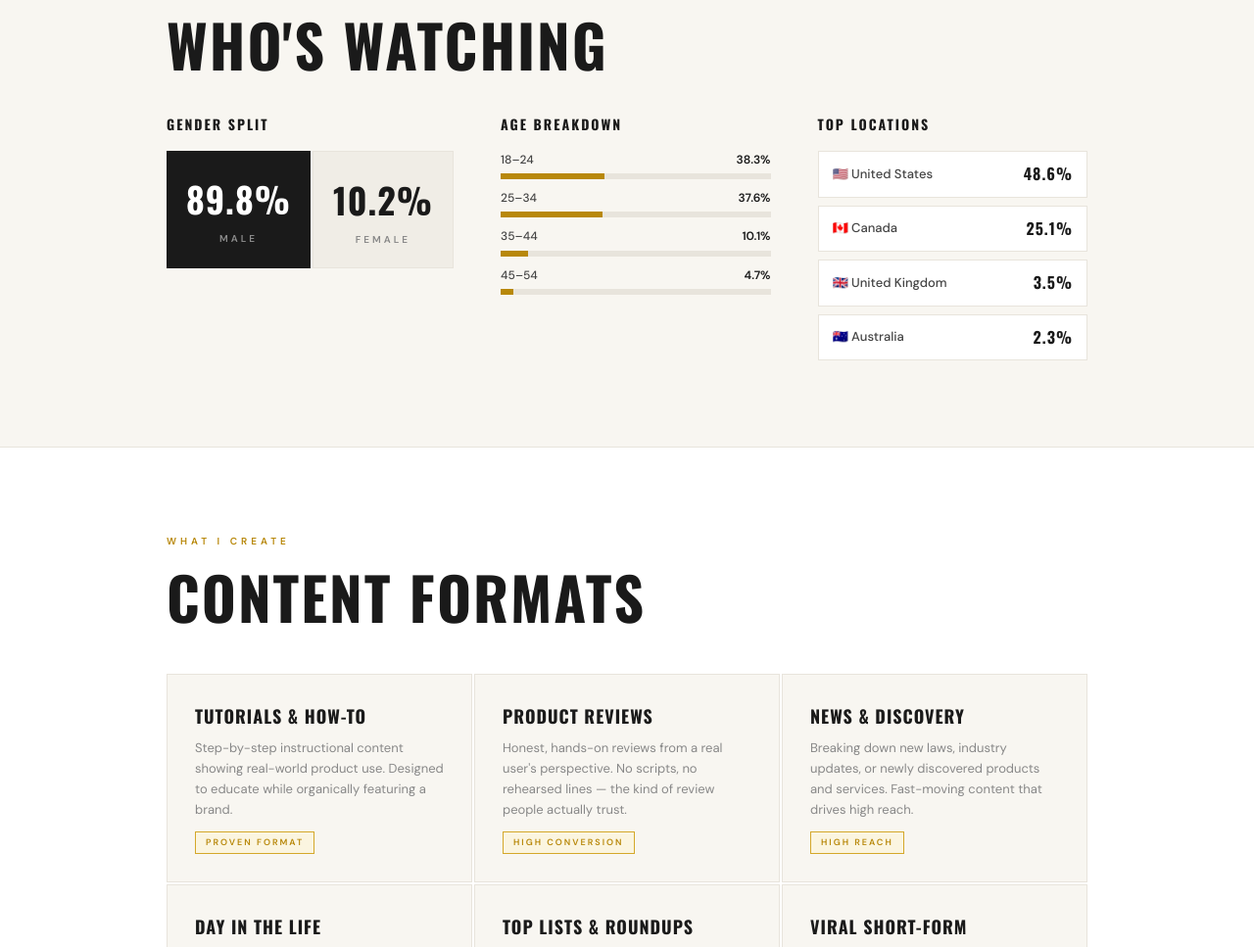
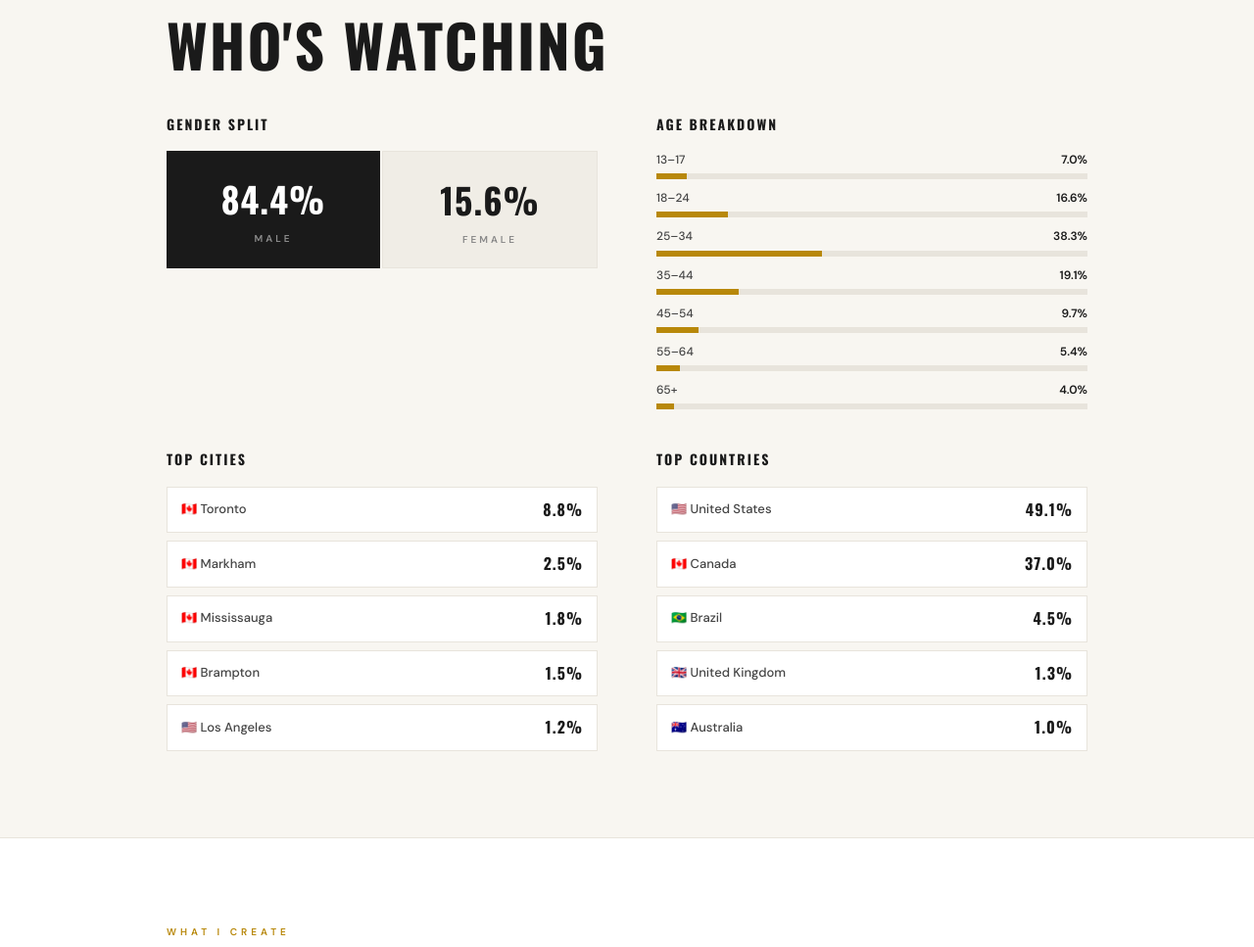
Before and after one commit to sons409/sons409, a plain HTML site: page index.html in a window 1280 px wide. Shown: the part 1267-2234 px from the top of the page at 98% size. Drawn offline with nearby package versions, Linux system fonts and the light colour scheme.

Commit message:
Add files via upload

```diff
--- a/index.html
+++ b/index.html
@@ -56,7 +56,7 @@
   /* DEMOGRAPHICS */
   .demo-section { background: var(--bg2); border-top: 1px solid var(--border); border-bottom: 1px solid var(--border); padding: 88px 0; }
   .demo-inner { max-width: 1100px; margin: 0 auto; padding: 0 80px; }
-  .demo-grid { display: grid; grid-template-columns: 1fr 1fr 1fr; gap: 48px; }
+  .demo-grid { display: grid; grid-template-columns: 1fr 1fr; gap: 40px 60px; }
   .demo-block-title { font-family: 'Oswald', Impact, sans-serif; font-size: 14px; font-weight: 700; text-transform: uppercase; letter-spacing: 2px; color: var(--dark); margin-bottom: 16px; }
   .demo-bar-row { display: flex; flex-direction: column; gap: 10px; }
   .demo-bar-item { display: flex; flex-direction: column; gap: 4px; }
@@ -308,11 +308,11 @@
         <div class="demo-block-title">Gender Split</div>
         <div class="gender-row">
           <div class="gender-block male">
-            <div class="gender-pct">89.8%</div>
+            <div class="gender-pct">84.4%</div>
             <div class="gender-label">Male</div>
           </div>
           <div class="gender-block female">
-            <div class="gender-pct">10.2%</div>
+            <div class="gender-pct">15.6%</div>
             <div class="gender-label">Female</div>
           </div>
         </div>
@@ -322,31 +322,55 @@
         <div class="demo-block-title">Age Breakdown</div>
         <div class="demo-bar-row">
           <div class="demo-bar-item">
-            <div class="demo-bar-label"><span>18–24</span><span>38.3%</span></div>
+            <div class="demo-bar-label"><span>13–17</span><span>7.0%</span></div>
+            <div class="demo-bar-track"><div class="demo-bar-fill" style="width:7%"></div></div>
+          </div>
+          <div class="demo-bar-item">
+            <div class="demo-bar-label"><span>18–24</span><span>16.6%</span></div>
+            <div class="demo-bar-track"><div class="demo-bar-fill" style="width:16.6%"></div></div>
+          </div>
+          <div class="demo-bar-item">
+            <div class="demo-bar-label"><span>25–34</span><span>38.3%</span></div>
             <div class="demo-bar-track"><div class="demo-bar-fill" style="width:38.3%"></div></div>
           </div>
           <div class="demo-bar-item">
-            <div class="demo-bar-label"><span>25–34</span><span>37.6%</span></div>
-            <div class="demo-bar-track"><div class="demo-bar-fill" style="width:37.6%"></div></div>
+            <div class="demo-bar-label"><span>35–44</span><span>19.1%</span></div>
+            <div class="demo-bar-track"><div class="demo-bar-fill" style="width:19.1%"></div></div>
           </div>
           <div class="demo-bar-item">
-            <div class="demo-bar-label"><span>35–44</span><span>10.1%</span></div>
-            <div class="demo-bar-track"><div class="demo-bar-fill" style="width:10.1%"></div></div>
+            <div class="demo-bar-label"><span>45–54</span><span>9.7%</span></div>
+            <div class="demo-bar-track"><div class="demo-bar-fill" style="width:9.7%"></div></div>
           </div>
           <div class="demo-bar-item">
-            <div class="demo-bar-label"><span>45–54</span><span>4.7%</span></div>
-            <div class="demo-bar-track"><div class="demo-bar-fill" style="width:4.7%"></div></div>
+            <div class="demo-bar-label"><span>55–64</span><span>5.4%</span></div>
+            <div class="demo-bar-track"><div class="demo-bar-fill" style="width:5.4%"></div></div>
+          </div>
+          <div class="demo-bar-item">
+            <div class="demo-bar-label"><span>65+</span><span>4.0%</span></div>
+            <div class="demo-bar-track"><div class="demo-bar-fill" style="width:4%"></div></div>
           </div>
         </div>
       </div>
 
       <div>
-        <div class="demo-block-title">Top Locations</div>
+        <div class="demo-block-title">Top Cities</div>
         <div class="demo-list">
-          <div class="demo-list-row"><span class="country">🇺🇸 United States</span><span class="pct">48.6%</span></div>
-          <div class="demo-list-row"><span class="country">🇨🇦 Canada</span><span class="pct">25.1%</span></div>
-          <div class="demo-list-row"><span class="country">🇬🇧 United Kingdom</span><span class="pct">3.5%</span></div>
-          <div class="demo-list-row"><span class="country">🇦🇺 Australia</span><span class="pct">2.3%</span></div>
+          <div class="demo-list-row"><span class="country">🇨🇦 Toronto</span><span class="pct">8.8%</span></div>
+          <div class="demo-list-row"><span class="country">🇨🇦 Markham</span><span class="pct">2.5%</span></div>
+          <div class="demo-list-row"><span class="country">🇨🇦 Mississauga</span><span class="pct">1.8%</span></div>
+          <div class="demo-list-row"><span class="country">🇨🇦 Brampton</span><span class="pct">1.5%</span></div>
+          <div class="demo-list-row"><span class="country">🇺🇸 Los Angeles</span><span class="pct">1.2%</span></div>
+        </div>
+      </div>
+
+      <div>
+        <div class="demo-block-title">Top Countries</div>
+        <div class="demo-list">
+          <div class="demo-list-row"><span class="country">🇺🇸 United States</span><span class="pct">49.1%</span></div>
+          <div class="demo-list-row"><span class="country">🇨🇦 Canada</span><span class="pct">37.0%</span></div>
+          <div class="demo-list-row"><span class="country">🇧🇷 Brazil</span><span class="pct">4.5%</span></div>
+          <div class="demo-list-row"><span class="country">🇬🇧 United Kingdom</span><span class="pct">1.3%</span></div>
+          <div class="demo-list-row"><span class="country">🇦🇺 Australia</span><span class="pct">1.0%</span></div>
         </div>
       </div>
 
```
